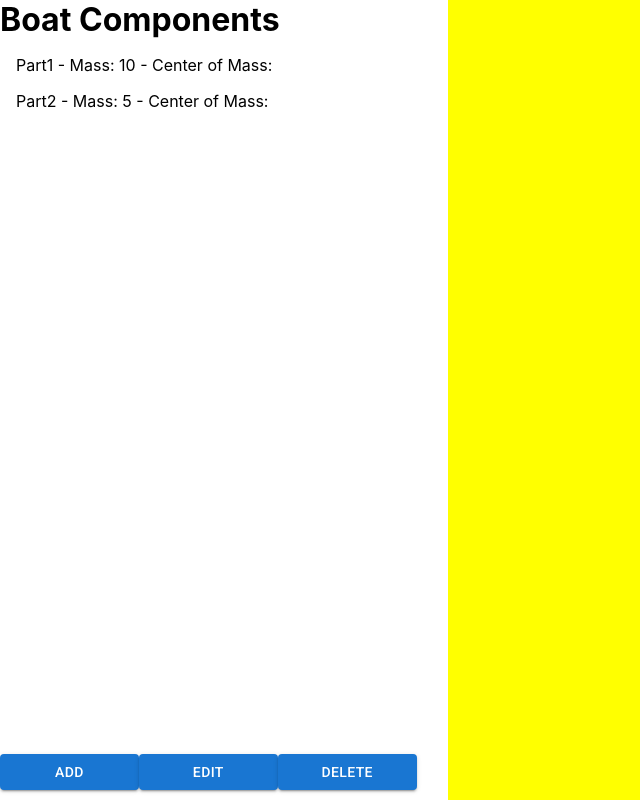
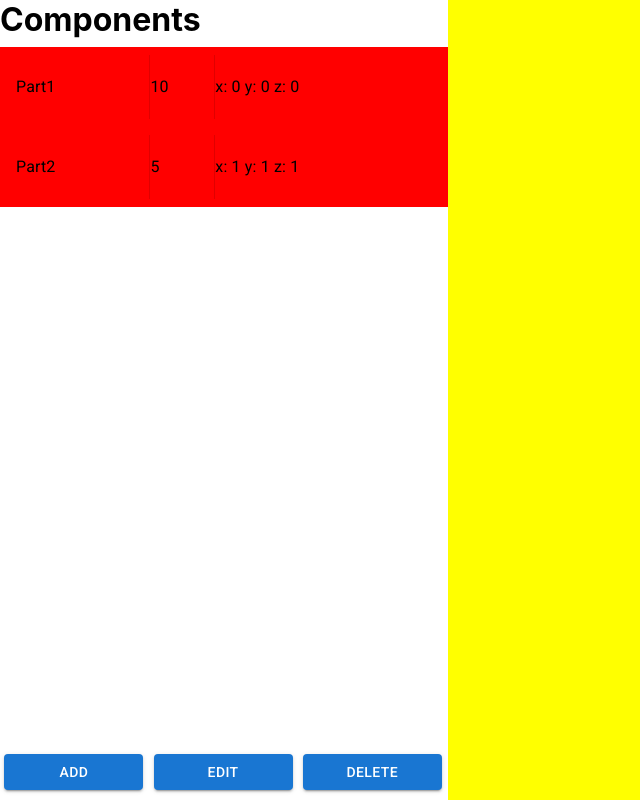
Before and after one commit to Rabadunk/BoatAssetManager, a React (Create React App) app: page / in a window 1280 px wide. Shown: the whole page, without its empty margins (0-640 px from the left). Built offline with nearby package versions, Linux system fonts and the light colour scheme.

Commit message:
added more stylings

```diff
--- /dev/null
+++ b/src/components/PartsList/Part.css
@@ -0,0 +1,20 @@
+.part-list-item {
+    position: relative;
+    padding: 0;
+    margin: 0;
+    height: 100%;
+    width: 100%;
+    background-color: red;
+}
+
+.list-item-name {
+    width: 30%;
+}
+
+.list-item-mass {
+    width: 13.3%;
+}
+
+.list-item-com {
+    width: 50%;
+}
--- a/src/components/PartsList/PartCard.js
+++ b/src/components/PartsList/PartCard.js
@@ -1,12 +1,21 @@
 import { useState } from "react";
+import ListItem from '@mui/material/ListItem';
+import ListItemText from '@mui/material/ListItemText';
+import Divider from '@mui/material/Divider';
+
+import './Part.css';
 
 
 const PartCard = ({name, mass, centerOfMass}) => {
     return (
 
-      <div>
-        {name} - Mass: {mass} - Center of Mass:
-      </div>
+      <ListItem className="part-list-item">
+        <ListItemText className="list-item-name">{name}</ListItemText>
+        <Divider orientation="vertical" flexItem />
+        <ListItemText className="list-item-mass">{mass}</ListItemText>
+        <Divider orientation="vertical" flexItem />
+        <ListItemText className="list-item-com">x: {centerOfMass.x} y: {centerOfMass.y} z: {centerOfMass.z}</ListItemText>
+      </ListItem>
 
     );
 }
--- a/src/components/PartsList/PartsList.css
+++ b/src/components/PartsList/PartsList.css
@@ -2,7 +2,20 @@
     position: relative;
     width: 100%;
     height: 100%;
+    overflow: hidden;
     background-color: white;
+}
+
+.part-list {
+    height: 100vh;
+    overflow: scroll;
+    padding: 0;
+}
+
+.part-list-item-button {
+    height: 10%;
+    width: 100%;
+    padding: 0px !important;
 }
 
 .button-row {
@@ -14,12 +27,12 @@
 }
 
 .button {
-    margin: 0 1%;
+    margin: 0 1% !important;
     width: 31%;
 }
 
 .open-edit-part-button {
     /* These margins are here to help center the edit button between the other two buttons. */
-    margin-left: 1.3%;
-    margin-right: 1.3%;
+    margin-left: 1.3% !important;
+    margin-right: 1.3% !important;
 }
--- a/src/components/PartsList/PartsList.js
+++ b/src/components/PartsList/PartsList.js
@@ -34,10 +34,10 @@ const PartsList = () => {
 
   return (
     <Box className="parts-list-container">
-      <h1>Boat Components</h1>
-      <List>
+      <h1>Components</h1>
+      <List className = "part-list">
         {parts.map((part, index) => (
-            <ListItemButton>
+            <ListItemButton className = "part-list-item-button">
                 <PartCard name={part.name} mass={part.mass} centerOfMass={part.centerOfMass}/>
             </ListItemButton>
         ))}
```
